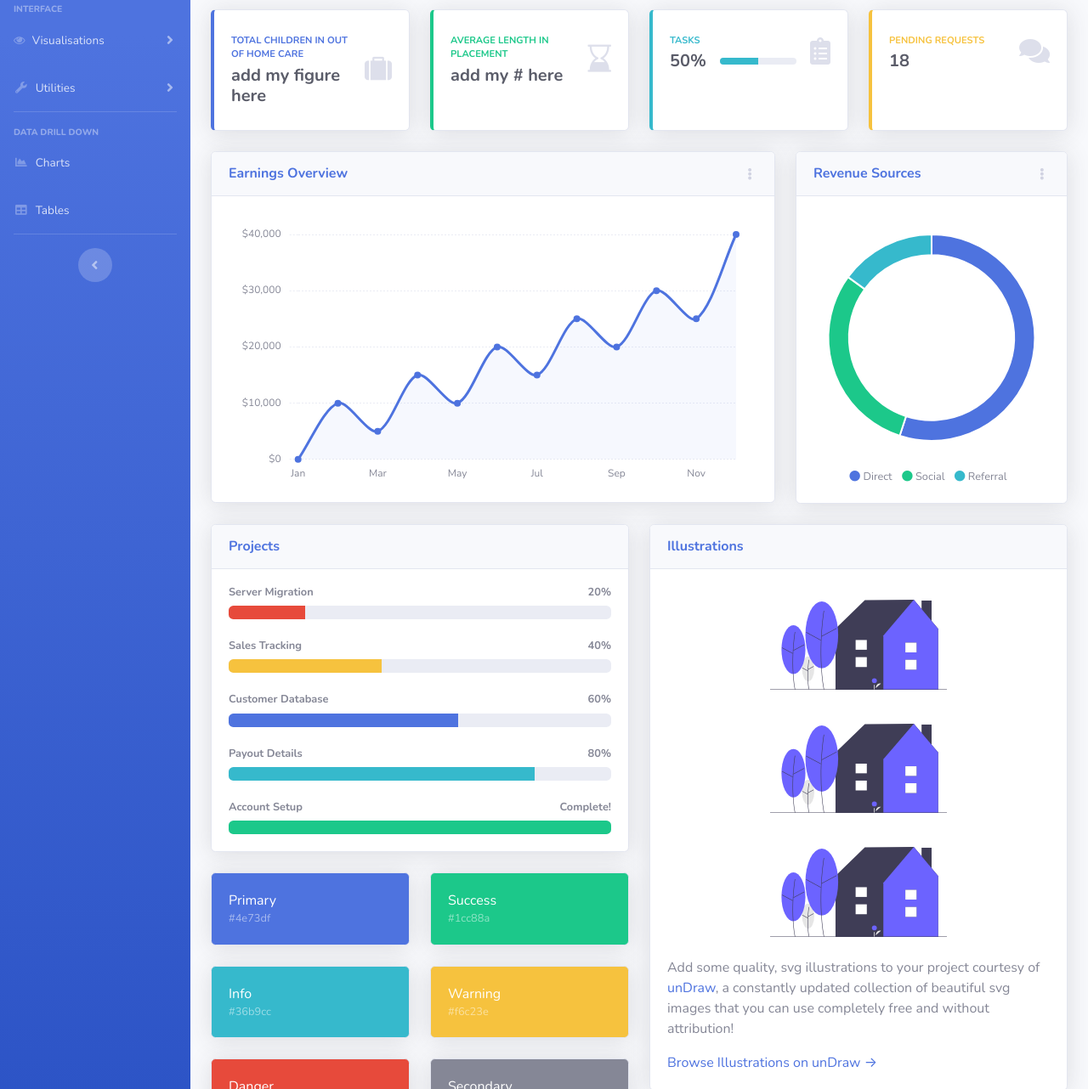
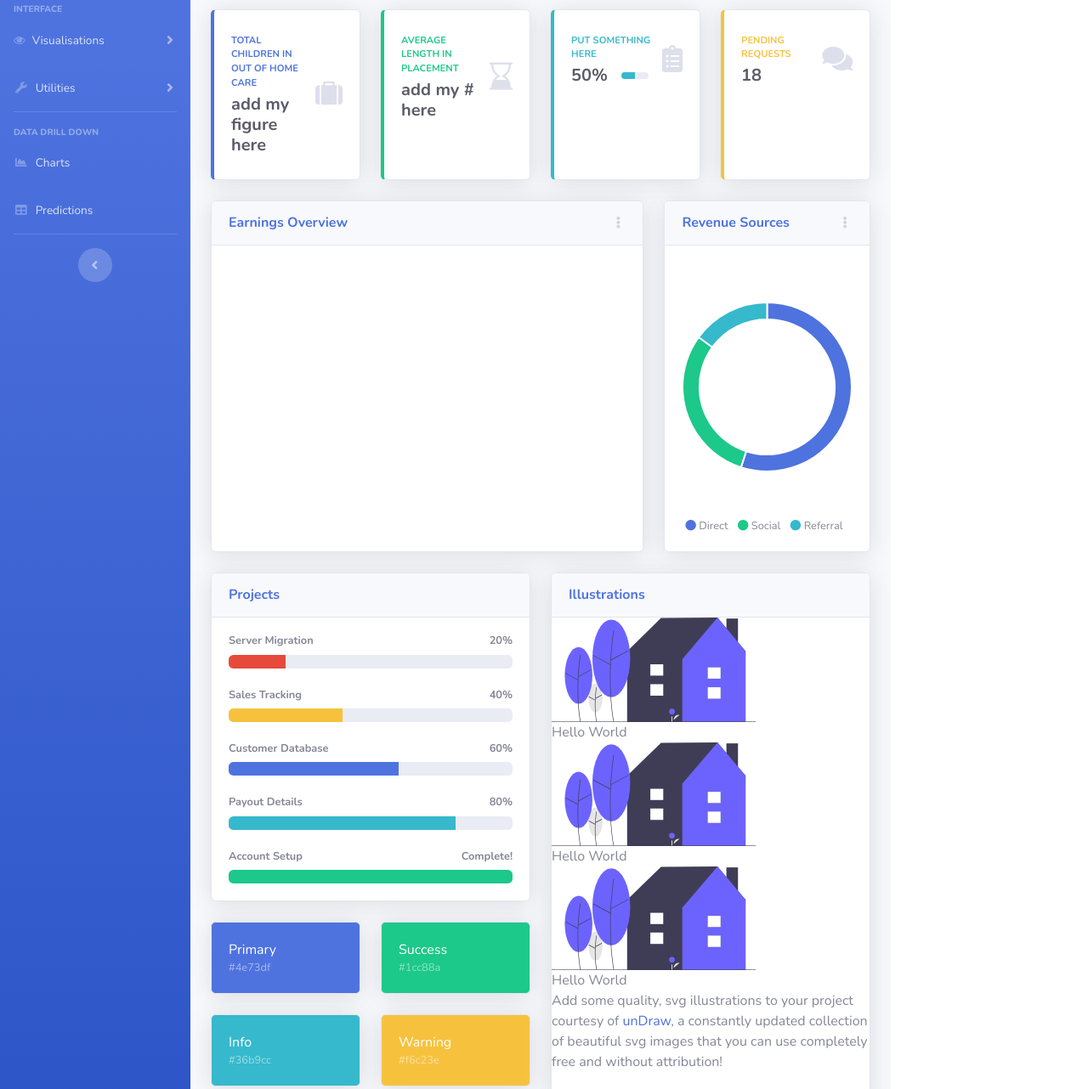
Before and after one commit to BonnerDev/final-project, a plain HTML site: page templates/index.html in a window 1280 px wide. Shown: the part 141-1423 px from the top of the page at 85% size. Drawn offline with nearby package versions, Linux system fonts and the light colour scheme; no server answers.

Commit message:
push new files

```diff
--- /dev/null
+++ b/static/css/test.css
@@ -0,0 +1,59 @@
+.flex-container {
+	position: relative;
+	display: flex;
+}
+
+.img1-wrap {
+	position: relative;
+	overflow: hidden;
+	width: 10%;
+}
+
+.image {
+	width: 10%;
+}
+
+.amount {
+    display: none;
+}
+
+.overlay {
+	display: block;
+	position: absolute;
+	bottom: 0;
+	left: 0;
+	right: 0;
+	background-color: #008CBA;
+	overflow: hidden;
+	/*width: 100%;*/
+	height: 20%;
+	transition: .5s ease;
+}
+
+.img1-wrap:hover .overlay {
+	height: 100%;
+}
+
+.text {
+	white-space: nowrap;
+	color: white;
+	font-size: 20px;
+	position: absolute;
+	overflow: hidden;
+	top: 50%;
+	left: 50%;
+	transform: translate(-50%, -50%);
+	-ms-transform: translate(-50%, -50%);
+}
+
+.text:hover + .amount {
+    display:block;
+    white-space: nowrap;
+	color: white;
+	font-size: 30px;
+	position: absolute;
+	overflow: hidden;
+	top: 10%;
+	left: 50%;
+    display:block;
+}
--- a/static/js/demo/chart-area-demo.js
+++ b/static/js/demo/chart-area-demo.js
@@ -2,39 +2,26 @@
 Chart.defaults.global.defaultFontFamily = 'Nunito', '-apple-system,system-ui,BlinkMacSystemFont,"Segoe UI",Roboto,"Helvetica Neue",Arial,sans-serif';
 Chart.defaults.global.defaultFontColor = '#858796';
 
-function number_format(number, decimals, dec_point, thousands_sep) {
-  // *     example: number_format(1234.56, 2, ',', ' ');
-  // *     return: '1 234,56'
-  number = (number + '').replace(',', '').replace(' ', '');
-  var n = !isFinite(+number) ? 0 : +number,
-    prec = !isFinite(+decimals) ? 0 : Math.abs(decimals),
-    sep = (typeof thousands_sep === 'undefined') ? ',' : thousands_sep,
-    dec = (typeof dec_point === 'undefined') ? '.' : dec_point,
-    s = '',
-    toFixedFix = function(n, prec) {
-      var k = Math.pow(10, prec);
-      return '' + Math.round(n * k) / k;
-    };
-  // Fix for IE parseFloat(0.55).toFixed(0) = 0;
-  s = (prec ? toFixedFix(n, prec) : '' + Math.round(n)).split('.');
-  if (s[0].length > 3) {
-    s[0] = s[0].replace(/\B(?=(?:\d{3})+(?!\d))/g, sep);
-  }
-  if ((s[1] || '').length < prec) {
-    s[1] = s[1] || '';
-    s[1] += new Array(prec - s[1].length + 1).join('0');
-  }
-  return s.join(dec);
-}
-
+d3.json("/data",(test)=>{
+  console.log(test)
+  Object.values(test).forEach
+  ((element) => {
+      var placement = element.placement_type
+      var start = element.start_date
+      var end = element.end_date
 // Area Chart Example
       var ctx = document.getElementById("myAreaChart");
+      //var trace = {
+      //  x:
+      //}
+      //var data = [trace];
+      //Plotly.newPlot(ctx,data,layout);
       var myLineChart = new Chart(ctx, {
       type: 'line',
       data: {
-    labels: ["Jan", "Feb", "Mar", "Apr", "May", "Jun", "Jul", "Aug", "Sep", "Oct", "Nov", "Dec"],
+        labels: ["Kinship","Out of Home"],
         datasets: [{
-      label: "Earnings",
+          label: "number in placement type",
           lineTension: 0.3,
           backgroundColor: "rgba(78, 115, 223, 0.05)",
           borderColor: "rgba(78, 115, 223, 1)",
@@ -46,7 +33,7 @@ var myLineChart = new Chart(ctx, {
           pointHoverBorderColor: "rgba(78, 115, 223, 1)",
           pointHitRadius: 10,
           pointBorderWidth: 2,
-      data: [0, 10000, 5000, 15000, 10000, 20000, 15000, 25000, 20000, 30000, 25000, 40000],
+          data: [20, 30, 40],
         }],
       },
     options: {
--- a/static/js/demo/chart-bar-demo.js
+++ b/static/js/demo/chart-bar-demo.js
@@ -2,110 +2,178 @@
 Chart.defaults.global.defaultFontFamily = 'Nunito', '-apple-system,system-ui,BlinkMacSystemFont,"Segoe UI",Roboto,"Helvetica Neue",Arial,sans-serif';
 Chart.defaults.global.defaultFontColor = '#858796';
 
-// function number_format(number, decimals, dec_point, thousands_sep) {
-//   // *     example: number_format(1234.56, 2, ',', ' ');
-//   // *     return: '1 234,56'
-//   number = (number + '').replace(',', '').replace(' ', '');
-//   var n = !isFinite(+number) ? 0 : +number,
-//     prec = !isFinite(+decimals) ? 0 : Math.abs(decimals),
-//     sep = (typeof thousands_sep === 'undefined') ? ',' : thousands_sep,
-//     dec = (typeof dec_point === 'undefined') ? '.' : dec_point,
-//     s = '',
-//     toFixedFix = function(n, prec) {
-//       var k = Math.pow(10, prec);
-//       return '' + Math.round(n * k) / k;
-//     };
-//   // Fix for IE parseFloat(0.55).toFixed(0) = 0;
-//   s = (prec ? toFixedFix(n, prec) : '' + Math.round(n)).split('.');
-//   if (s[0].length > 3) {
-//     s[0] = s[0].replace(/\B(?=(?:\d{3})+(?!\d))/g, sep);
-//   }
-//   if ((s[1] || '').length < prec) {
-//     s[1] = s[1] || '';
-//     s[1] += new Array(prec - s[1].length + 1).join('0');
-//   }
-//   return s.join(dec);
-// }
+d3.json("/data",(test)=>{
+  console.log(test)
+  Object.values(test).forEach
+  ((element) => {
+      var placement = element.placement_type
+      var start = element.start_date
+      var end = element.end_date
+      Plotly.newPlot("myAreaChart",placement)
+      //console.log(end)
+  });
+  // var ctx = document.getElementById("myAreaChart");
+  // var myBarChart = new Chart(ctx, {
+  //   type: 'bar',
+  //   data: {
+  //     labels: placement,
+  //     datasets: [{
+  //       label: "Revenue",
+  //       backgroundColor: "#4e73df",
+  //       hoverBackgroundColor: "#2e59d9",
+  //       borderColor: "#4e73df",
+  //       data: [4215, 5312, 6251, 7841, 9821, 14984],
+  //     }],
+  //   },
+  //   options: {
+  //     maintainAspectRatio: false,
+  //     layout: {
+  //       padding: {
+  //         left: 10,
+  //         right: 25,
+  //         top: 25,
+  //         bottom: 0
+  //       }
+  //     },
+  //     scales: {
+  //       xAxes: [{
+  //         time: {
+  //           unit: 'month'
+  //         },
+  //         gridLines: {
+  //           display: false,
+  //           drawBorder: false
+  //         },
+  //         ticks: {
+  //           maxTicksLimit: 6
+  //         },
+  //         maxBarThickness: 25,
+  //       }],
+  //       yAxes: [{
+  //         ticks: {
+  //           min: 0,
+  //           max: 15000,
+  //           maxTicksLimit: 5,
+  //           padding: 10,
+  //           // Include a dollar sign in the ticks
+  //           callback: function(value, index, values) {
+  //             return '$' + number_format(value);
+  //           }
+  //         },
+  //         gridLines: {
+  //           color: "rgb(234, 236, 244)",
+  //           zeroLineColor: "rgb(234, 236, 244)",
+  //           drawBorder: false,
+  //           borderDash: [2],
+  //           zeroLineBorderDash: [2]
+  //         }
+  //       }],
+  //     },
+  //     legend: {
+  //       display: false
+  //     },
+      // tooltips: {
+      //   titleMarginBottom: 10,
+      //   titleFontColor: '#6e707e',
+      //   titleFontSize: 14,
+      //   backgroundColor: "rgb(255,255,255)",
+      //   bodyFontColor: "#858796",
+      //   borderColor: '#dddfeb',
+      //   borderWidth: 1,
+      //   xPadding: 15,
+      //   yPadding: 15,
+      //   displayColors: false,
+      //   caretPadding: 10,
+      //   callbacks: {
+      //     label: function(tooltipItem, chart) {
+      //       var datasetLabel = chart.datasets[tooltipItem.datasetIndex].label || '';
+      //       return datasetLabel + number_format(tooltipItem.yLabel);
+      //     }
+        }
+      },
+    }
+  });
+});
 
 // Bar Chart Example
-var ctx = document.getElementById("myBarChart");
-var myBarChart = new Chart(ctx, {
-  type: 'bar',
-  data: {
-    labels: ["January", "February", "March", "April", "May", "June"],
-    datasets: [{
-      label: "Revenue",
-      backgroundColor: "#4e73df",
-      hoverBackgroundColor: "#2e59d9",
-      borderColor: "#4e73df",
-      data: [4215, 5312, 6251, 7841, 9821, 14984],
-    }],
-  },
-  options: {
-    maintainAspectRatio: false,
-    layout: {
-      padding: {
-        left: 10,
-        right: 25,
-        top: 25,
-        bottom: 0
-      }
-    },
-    scales: {
-      xAxes: [{
-        time: {
-          unit: 'month'
-        },
-        gridLines: {
-          display: false,
-          drawBorder: false
-        },
-        ticks: {
-          maxTicksLimit: 6
-        },
-        maxBarThickness: 25,
-      }],
-      yAxes: [{
-        ticks: {
-          min: 0,
-          max: 15000,
-          maxTicksLimit: 5,
-          padding: 10,
-          // Include a dollar sign in the ticks
-          callback: function(value, index, values) {
-            return '$' + number_format(value);
-          }
-        },
-        gridLines: {
-          color: "rgb(234, 236, 244)",
-          zeroLineColor: "rgb(234, 236, 244)",
-          drawBorder: false,
-          borderDash: [2],
-          zeroLineBorderDash: [2]
-        }
-      }],
-    },
-    legend: {
-      display: false
-    },
-    tooltips: {
-      titleMarginBottom: 10,
-      titleFontColor: '#6e707e',
-      titleFontSize: 14,
-      backgroundColor: "rgb(255,255,255)",
-      bodyFontColor: "#858796",
-      borderColor: '#dddfeb',
-      borderWidth: 1,
-      xPadding: 15,
-      yPadding: 15,
-      displayColors: false,
-      caretPadding: 10,
-      callbacks: {
-        label: function(tooltipItem, chart) {
-          var datasetLabel = chart.datasets[tooltipItem.datasetIndex].label || '';
-          return datasetLabel + ': $' + number_format(tooltipItem.yLabel);
-        }
-      }
-    },
-  }
-});
+// var ctx = document.getElementById("myAreaChart");
+// var myBarChart = new Chart(ctx, {
+//   type: 'bar',
+//   data: {
+//     labels: placement,
+//     datasets: [{
+//       label: "Revenue",
+//       backgroundColor: "#4e73df",
+//       hoverBackgroundColor: "#2e59d9",
+//       borderColor: "#4e73df",
+//       data: [4215, 5312, 6251, 7841, 9821, 14984],
+//     }],
+//   },
+//   options: {
+//     maintainAspectRatio: false,
+//     layout: {
+//       padding: {
+//         left: 10,
+//         right: 25,
+//         top: 25,
+//         bottom: 0
+//       }
+//     },
+//     scales: {
+//       xAxes: [{
+//         time: {
+//           unit: 'month'
+//         },
+//         gridLines: {
+//           display: false,
+//           drawBorder: false
+//         },
+//         ticks: {
+//           maxTicksLimit: 6
+//         },
+//         maxBarThickness: 25,
+//       }],
+//       yAxes: [{
+//         ticks: {
+//           min: 0,
+//           max: 15000,
+//           maxTicksLimit: 5,
+//           padding: 10,
+//           // Include a dollar sign in the ticks
+//           callback: function(value, index, values) {
+//             return '$' + number_format(value);
+//           }
+//         },
+//         gridLines: {
+//           color: "rgb(234, 236, 244)",
+//           zeroLineColor: "rgb(234, 236, 244)",
+//           drawBorder: false,
+//           borderDash: [2],
+//           zeroLineBorderDash: [2]
+//         }
+//       }],
+//     },
+//     legend: {
+//       display: false
+//     },
+//     tooltips: {
+//       titleMarginBottom: 10,
+//       titleFontColor: '#6e707e',
+//       titleFontSize: 14,
+//       backgroundColor: "rgb(255,255,255)",
+//       bodyFontColor: "#858796",
+//       borderColor: '#dddfeb',
+//       borderWidth: 1,
+//       xPadding: 15,
+//       yPadding: 15,
+//       displayColors: false,
+//       caretPadding: 10,
+//       callbacks: {
+//         label: function(tooltipItem, chart) {
+//           var datasetLabel = chart.datasets[tooltipItem.datasetIndex].label || '';
+//           return datasetLabel + number_format(tooltipItem.yLabel);
+//         }
+//       }
+//     },
+//   }
+// });
--- a/static/js/demo/test.js
+++ b/static/js/demo/test.js
@@ -1,11 +1,11 @@
-console.log("hello")
 
-var data;
-
-d3.json("/data",(test)=>{
-    console.log(test)
-    Object.values(test).forEach
-    ((element) => {
-        console.log(element.placement_type)
-    });
-});
+// d3.json("/data",(test)=>{
+//     console.log(test)
+//     Object.values(test).forEach
+//     ((element) => {
+//         var placement = element.placement_type
+//         var start = element.start_date
+//         var end = element.end_date
+//         console.log(end)
+//     });
+// });
--- a/templates/index.html
+++ b/templates/index.html
@@ -103,9 +103,9 @@
 
       <!-- Nav Item - Tables -->
       <li class="nav-item">
-        <a class="nav-link" href="/tables">
+        <a class="nav-link" href="/test">
           <i class="fas fa-fw fa-table"></i>
-          <span>Tables</span></a>
+          <span>Predictions</span></a>
       </li>
 
       <!-- Divider -->
@@ -225,7 +225,7 @@
                 <div class="card-body">
                   <div class="row no-gutters align-items-center">
                     <div class="col mr-2">
-                      <div class="text-xs font-weight-bold text-info text-uppercase mb-1">Tasks</div>
+                      <div class="text-xs font-weight-bold text-info text-uppercase mb-1">put something here </div>
                       <div class="row no-gutters align-items-center">
                         <div class="col-auto">
                           <div class="h5 mb-0 mr-3 font-weight-bold text-gray-800">50%</div>
@@ -447,12 +447,33 @@
                 <div class="card-header py-3">
                   <h6 class="m-0 font-weight-bold text-primary">Illustrations</h6>
                 </div>
-                <div class="card-body">
+                <div class="flex-container">
+                  <div class="img1-wrap">
+                    <img src="../static/img/undraw_at_home_octe.svg" alt="Avatar" class="image" style="width: 15rem;">
+                    <div class="overlay">
+                      <div class="text">Hello World</div>
+                    </div>
+                  </div>
+                  <div class="img1-wrap">
+                    <img src="../static/img/undraw_at_home_octe.svg" alt="Avatar" class="image" style="width: 15rem;">
+                    <div class="overlay">
+                      <div class="text">Hello World</div>
+                    </div>
+                  </div>
+                  <div class="img1-wrap">
+                    <img src="../static/img/undraw_at_home_octe.svg" alt="Avatar" class="image" style="width: 15rem;">
+                    <div class="overlay">
+                      <div class="text">Hello World</div>
+                    </div>
+                  </div>
+                </div>
+                <!-- <div class="card-body">
                   <div class="text-center">
                     <img class="img-fluid px-3 px-sm-3 mt-3 mb-4" style="width: 15rem;" src="../static/img/undraw_at_home_octe.svg" alt="">
+                    <p class="centered">Left</p>
                     <img class="img-fluid px-3 px-sm-3 mt-3 mb-4" style="width: 15rem;" src="../static/img/undraw_at_home_octe.svg" alt="">
                     <img class="img-fluid px-3 px-sm-3 mt-3 mb-4" style="width: 15rem;" src="../static/img/undraw_at_home_octe.svg" alt="">
-                  </div>
+                  </div> -->
                   <p>Add some quality, svg illustrations to your project courtesy of <a target="_blank" rel="nofollow" href="https://undraw.co/">unDraw</a>, a constantly updated collection of beautiful svg images that you can use completely free and without attribution!</p>
                   <a target="_blank" rel="nofollow" href="https://undraw.co/">Browse Illustrations on unDraw &rarr;</a>
                 </div>
--- /dev/null
+++ b/templates/test.css
@@ -0,0 +1,43 @@
+.flex-container {
+	position: relative;
+	display: flex;
+}
+
+.img1-wrap {
+	position: relative;
+	overflow: hidden;
+	width: 200px;
+}
+
+.image {
+	width: 100%;
+}
+
+.overlay {
+	display: block;
+	position: absolute;
+	bottom: 0;
+	left: 0;
+	right: 0;
+	background-color: #008CBA;
+	overflow: hidden;
+	/*width: 100%;*/
+	height: 20%;
+	transition: .5s ease;
+}
+
+.img1-wrap:hover .overlay {
+	height: 100%;
+}
+
+.text {
+	white-space: nowrap;
+	color: white;
+	font-size: 20px;
+	position: absolute;
+	overflow: hidden;
+	top: 50%;
+	left: 50%;
+	transform: translate(-50%, -50%);
+	-ms-transform: translate(-50%, -50%);
+}
--- /dev/null
+++ b/templates/test.html
@@ -0,0 +1,49 @@
+<!DOCTYPE html>
+<html lang="en">
+
+<head>
+
+  <meta charset="utf-8">
+  <meta http-equiv="X-UA-Compatible" content="IE=edge">
+  <meta name="viewport" content="width=device-width, initial-scale=1, shrink-to-fit=no">
+  <meta name="description" content="">
+  <meta name="author" content="">
+
+  <title>Bonner Svensson</title>
+
+  <!-- Custom fonts for this template-->
+  <link href="../static/vendor/fontawesome-free/css/all.min.css" rel="stylesheet" type="text/css">
+  <link href="https://fonts.googleapis.com/css?family=Nunito:200,200i,300,300i,400,400i,600,600i,700,700i,800,800i,900,900i" rel="stylesheet">
+
+  <!-- Custom styles for this template-->
+  <link href="../static/css/test.css" rel="stylesheet">
+
+</head>
+<body id="page-top">
+    <div class="card shadow mb-4">
+        <div class="card-header py-3">
+        <h6 class="m-0 font-weight-bold text-primary">Illustrations</h6>
+        </div>
+        <div class="flex-container">
+        <div class="img1-wrap">
+            <img src="../static/img/undraw_at_home_octe.svg" alt="Avatar" class="image" style="width: 15rem;">
+            <div class="overlay">
+            <div class="text">Hello World</div>
+            <div class="amount">text here</div>
+            </div>
+        </div>
+        <div class="img1-wrap">
+            <img src="../static/img/undraw_at_home_octe.svg" alt="Avatar" class="image" style="width: 15rem;">
+            <div class="overlay">
+            <div class="text">Hello World</div>
+            </div>
+        </div>
+        <div class="img1-wrap">
+            <img src="../static/img/undraw_at_home_octe.svg" alt="Avatar" class="image" style="width: 15rem;">
+            <div class="overlay">
+            <div class="text">Hello World</div>
+            </div>
+        </div>
+        </div>
+    </div>
+</body>
```
Also changed, not shown: static/css/sb-admin-2.css, 5 other files. Lines whose indentation alone changed are shown as unchanged.
